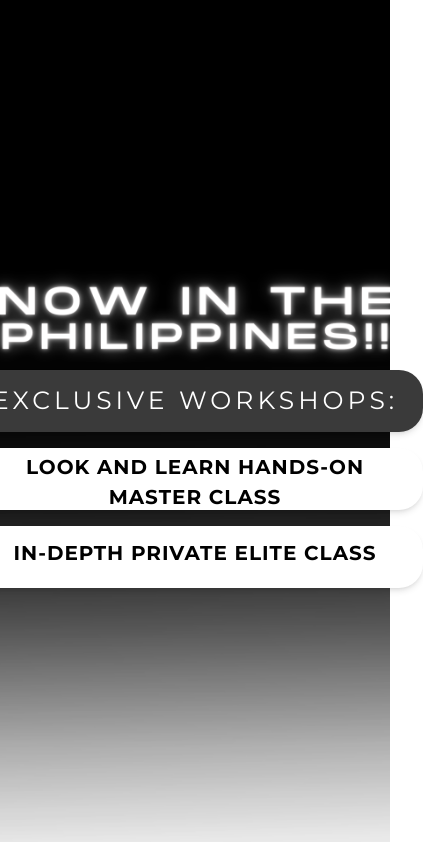
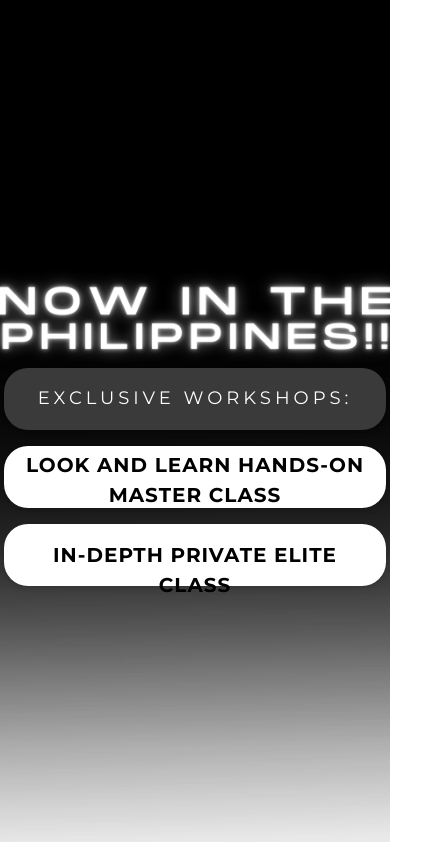
Before and after one commit to kudama343/barberexpoph_24, a Next.js app: page / in a window 390 px wide. Shown: the part 2534-3376 px from the top of the page, 423 px wide, since content can reach past the window. Built offline with nearby package versions, Linux system fonts and the light colour scheme.

Commit message:
Responsive Button in Homepage

```diff
--- a/app/page.tsx
+++ b/app/page.tsx
@@ -10,30 +10,32 @@ const HomePage: React.FC = () => {
         <div className="min-h-full w-full h-screen sm:bg-contain bg-cover bg-no-repeat bg-center bg-black bg-[url('/images/Homepage/MobileV3.png')] flex flex-col items-center justify-center px-1"></div>
         <div className="min-h-full w-full h-screen sm:bg-contain bg-cover bg-no-repeat bg-center bg-black bg-[url('/images/Homepage/MobileV5_2.png')] flex flex-col items-center justify-center px-1">
           <div className="">
+
             {/* Container for the buttons */}
-            <div className="flex flex-col items-center space-y-4" style={{ marginTop: '117px' }}>
+            <div className="flex flex-col items-center space-y-4" style={{ marginTop: '30%' }}>
   <Link
     href="/"
-    className="bg-[#3a3a3a] text-white text-center py-3 px-6 rounded-3xl shadow-md hover:bg-gray-950 hover:text-white transition duration-300"
-    style={{ width: '456px', height: '62px', letterSpacing: '4px', fontSize: '25px' }}
+    className="bg-[#3a3a3a] text-white text-center py-4 px-6 rounded-3xl shadow-md hover:bg-gray-950 hover:text-white transition duration-300 text-lg w-[100%] max-w-[456px] md:w-[70%] lg:w-[80%] h-[62px] text-[25px] md:text-[22px] lg:text-[18px] tracking-widest"
+    style={{ letterSpacing: '4px'}}
   >
     EXCLUSIVE WORKSHOPS:
   </Link>
   <Link
     href="/masterclass"
-    className="bg-white text-black text-center py-1 px-6 rounded-3xl shadow-md hover:bg-gray-950 hover:text-white transition duration-300 font-montserrat-bold "
-    style={{ width: '456px', height: '62px', letterSpacing: '1px', fontSize: '20px' }}
+    className="bg-white text-black text-center py-1 px-4 rounded-3xl shadow-md hover:bg-gray-950 hover:text-white transition duration-300 font-montserrat-bold w-[100%] max-w-[456px] md:w-[60%] lg:w-[80%] h-[62px] text-[20px] md:text-[22px] lg:text-[18px] tracking-widest"
+    style={{ letterSpacing: '1px'}}
   >
     LOOK AND LEARN HANDS-ON MASTER CLASS
   </Link>
   <Link
     href="/eliteclass"
-    className="bg-white text-black text-center py-3 px-6 rounded-3xl shadow-md hover:bg-gray-950 hover:text-white transition duration-300 font-montserrat-bold"
-    style={{ width: '456px', height: '62px', letterSpacing: '1px', fontSize: '20px' }}
+    className="bg-white text-black text-center py-4 px-4 rounded-3xl shadow-md hover:bg-gray-950 hover:text-white transition duration-300 font-montserrat-bold w-[100%] max-w-[456px] md:w-[60%] lg:w-[80%] h-[62px] text-[20px] md:text-[22px] lg:text-[18px] tracking-widest"
+    style={{ letterSpacing: '1px' }}
   >
     IN-DEPTH PRIVATE ELITE CLASS
   </Link>
 </div>
+
 
             </div>
           </div>
```
